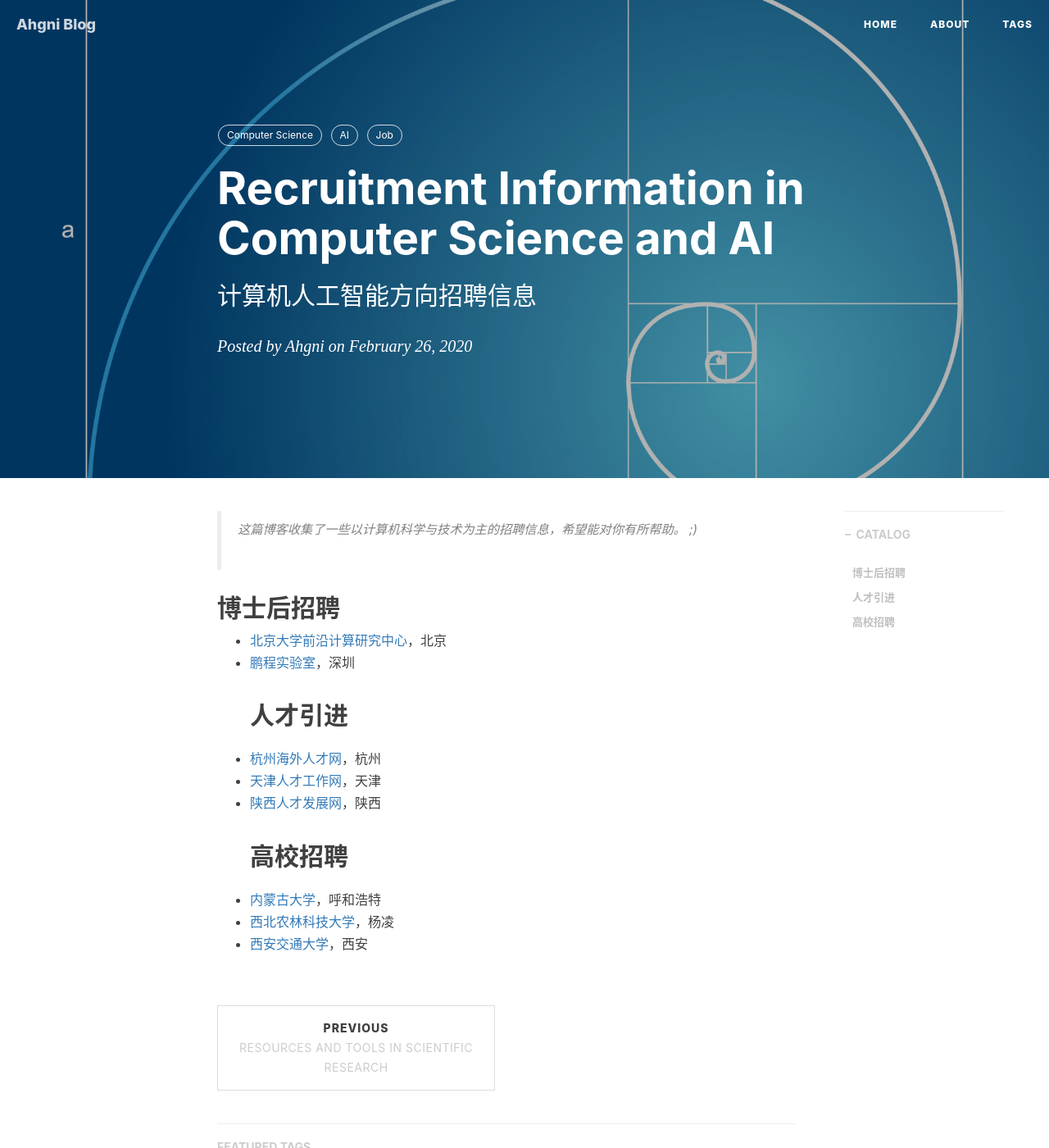
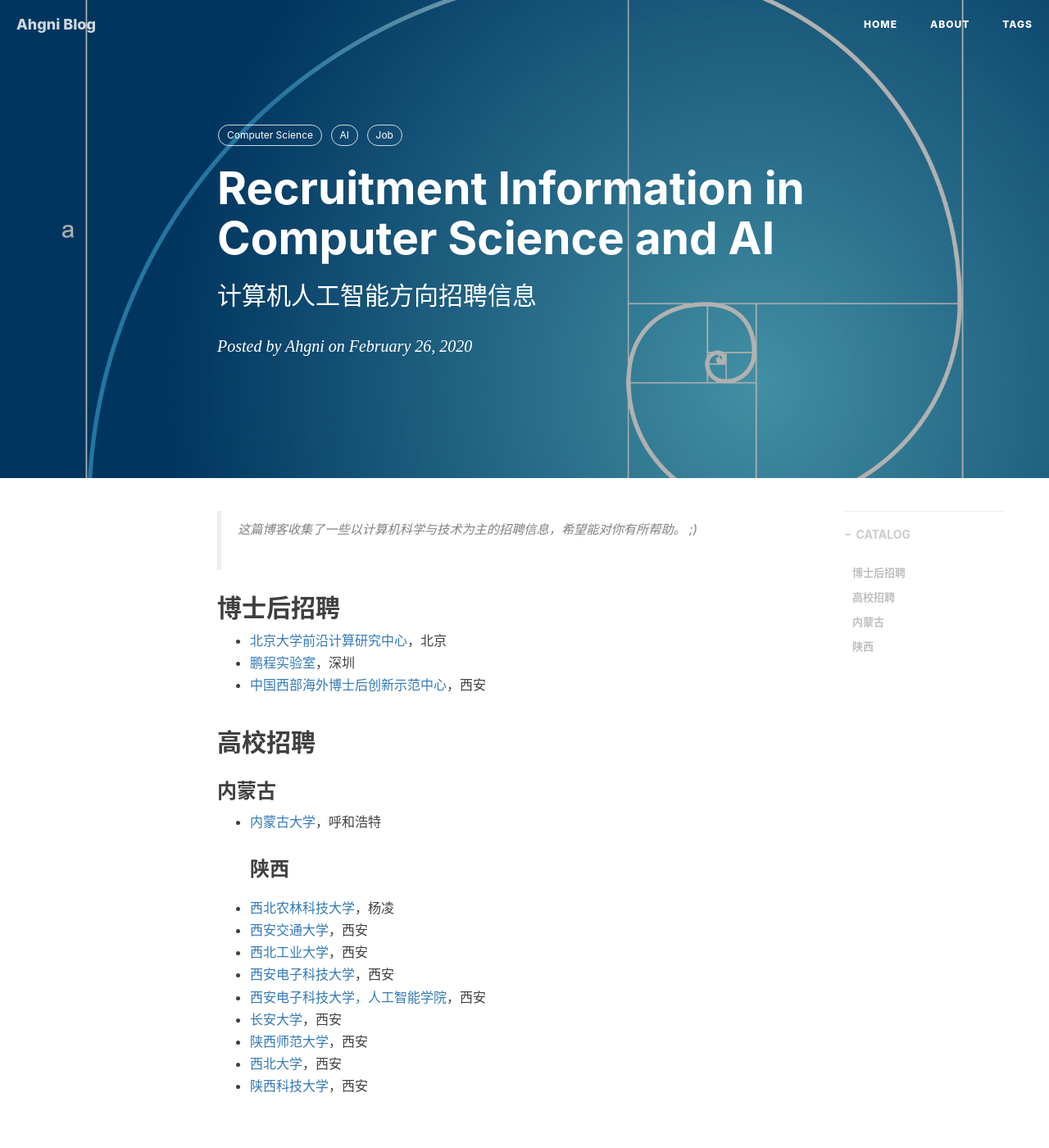
Before and after one commit to jizhang02/jizhang02.github.io, a Jekyll site: the page built from _posts/2020-02-26-job.markdown, in a window 1280 px wide and 1400 px high. Shown: the whole window at 82% size. Built offline with Jekyll 4.4.1, drawn with Linux system fonts in a browser that asks for light colours; nearby versions of some CDN libraries; library files that are not in the unit come from our copies; comment, search, counter and statistics services are not loaded.

Commit message:
Update 2020-02-26-job.markdown

```diff
--- a/_posts/2020-02-26-job.markdown
+++ b/_posts/2020-02-26-job.markdown
@@ -20,11 +20,18 @@
 ## 博士后招聘
 * [北京大学前沿计算研究中心](https://cfcs.pku.edu.cn/announcement/recruiting/236532.htm)，北京
 * [鹏程实验室](http://www.pcl.ac.cn/)，深圳
-## 人才引进
-* [杭州海外人才网](http://www.hzzjlx.com/)，杭州
-* [天津人才工作网](https://www.tjrc.gov.cn/Index.aspx)，天津
-* [陕西人才发展网](http://www.sxrcfz.org/)，陕西
+* [中国西部海外博士后创新示范中心](http://pdc.xjtu.edu.cn/)，西安
+
 ## 高校招聘
+### 内蒙古
 * [内蒙古大学](http://www.imu.edu.cn/info/1032/1340.htm)，呼和浩特
+### 陕西
 * [西北农林科技大学](https://cie.nwafu.edu.cn/dtytz/tzgg/437370.htm)，杨凌
 * [西安交通大学](http://www.aiar.xjtu.edu.cn/info/1005/1484.htm)，西安
+* [西北工业大学](http://renshi.nwpu.edu.cn/info/1261/5539.htm)，西安
+* [西安电子科技大学](https://rsc.xidian.edu.cn/html/zhaopin/jsgw/2020/0218/3178.html)，西安
+* [西安电子科技大学，人工智能学院](http://sai.xidian.edu.cn/info/1008/4482.htm)，西安
+* [长安大学](http://zp.chd.edu.cn/base/frame/recruitNotice.jsp)，西安
+* [陕西师范大学](http://ccs.snnu.edu.cn/info/1162/5714.htm)，西安
+* [西北大学](http://rsc.nwu.edu.cn/home/index/article/mid/459/id/253359.html)，西安
+* [陕西科技大学](http://rsc.www.sust.edu.cn/info/1013/1569.htm)，西安
```
